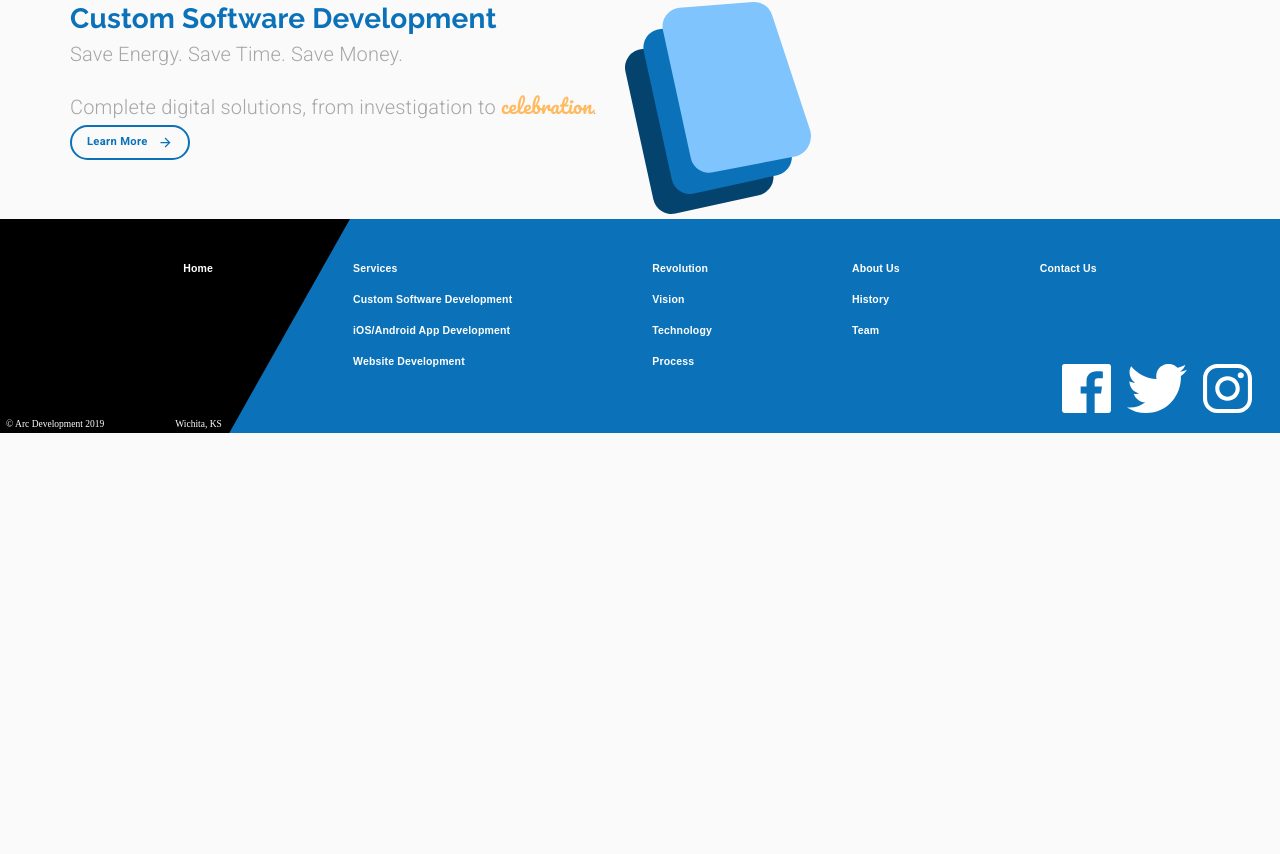
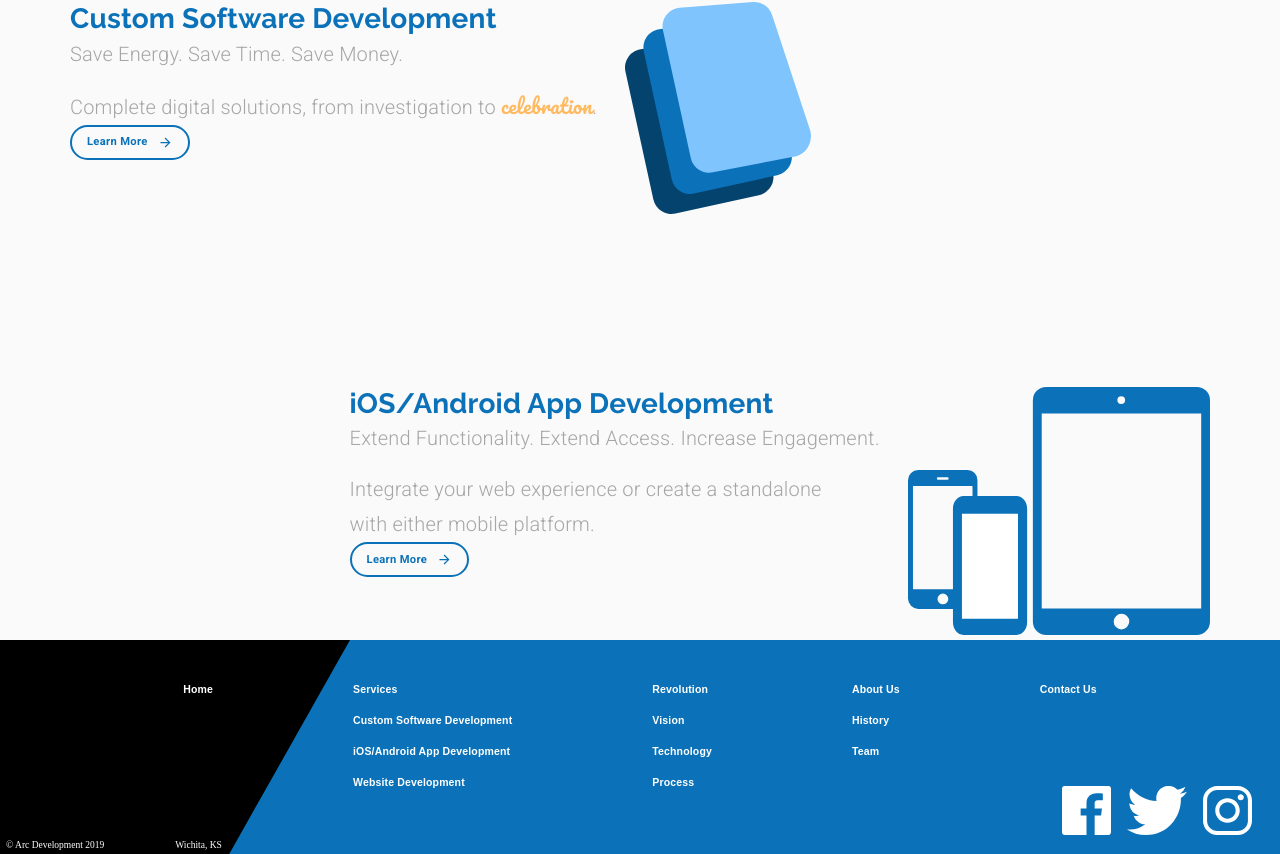
Before and after one commit to sudo-ditto/arcdevelopment-mui, a React (Create React App) app: page /#/ in a window 1280 px wide. Shown: the part 752-1606 px from the top of the page. Before the commit the page ends 1185 px from the top, so only its background shows below. Built offline with nearby package versions, Linux system fonts and the light colour scheme.

Commit message:
Second service of service block finished

```diff
--- a/src/pages/Home.js
+++ b/src/pages/Home.js
@@ -6,8 +6,10 @@ import Grid from '@material-ui/core/Grid';
 import Button from '@material-ui/core/Button';
 import ButtonArrow from '../components/ui/ButtonArrow';
 import { useMediaQuery } from '@material-ui/core';
+import animationData from '../animations/landinganimation/data';
+
 import customSoftwareIcon from '../assets/customSoftwareIcon.svg';
-import animationData from '../animations/landinganimation/data';
+import mobileAppsIcon from '../assets/mobileIcon.svg';
 
 const useStyles = makeStyles(theme => ({
     animation: {
@@ -127,7 +129,7 @@ const Home = () => {
                 </Grid>
             </Grid>
             <Grid item >
-                {/*----- Services Block -----*/}
+                {/*----- Custom Software Block -----*/}
                 <Grid container direction="row" className={classes.serviceContainer} justifyContent={matchesSM ? "center" : undefined}>
                     <Grid item style={{ marginLeft: matchesSM ? 0 : "5em", textAlign: matchesSM ? "center" : undefined }}>
                         <Typography variant="h4" >
@@ -149,6 +151,28 @@ const Home = () => {
                     </Grid>
                 </Grid>
             </Grid>
+            <Grid item >
+                {/*----- iOS/Andoid Software Block -----*/}
+                <Grid container direction="row" className={classes.serviceContainer} justifyContent={matchesSM ? "center" : "flex-end"}>
+                    <Grid item style={{ textAlign: matchesSM ? "center" : undefined }}>
+                        <Typography variant="h4" >
+                            iOS/Android App Development
+                        </Typography>
+                        <Typography variant="subtitle1" className={classes.subtitle}>
+                            Extend Functionality. Extend Access. Increase Engagement.
+                        </Typography>
+                        <Typography variant="subtitle1" >
+                            Integrate your web experience or create a standalone{matchesSM ? null : <br />} with either mobile platform.
+                        </Typography>
+                        <Button variant="outlined" className={classes.learnButton} >
+                            <span style={{ marginRight: 10 }}>Learn More</span>
+                            <ButtonArrow width={15} height={15} fill={theme.palette.common.blue} /></Button>
+                    </Grid>
+                    <Grid item style={{ marginRight: matchesSM ? 0 : "5em" }}>
+                        <img className={classes.icon} src={mobileAppsIcon} alt="Custom Software icon" />
+                    </Grid>
+                </Grid>
+            </Grid>
         </Grid>
     )
 }
```
